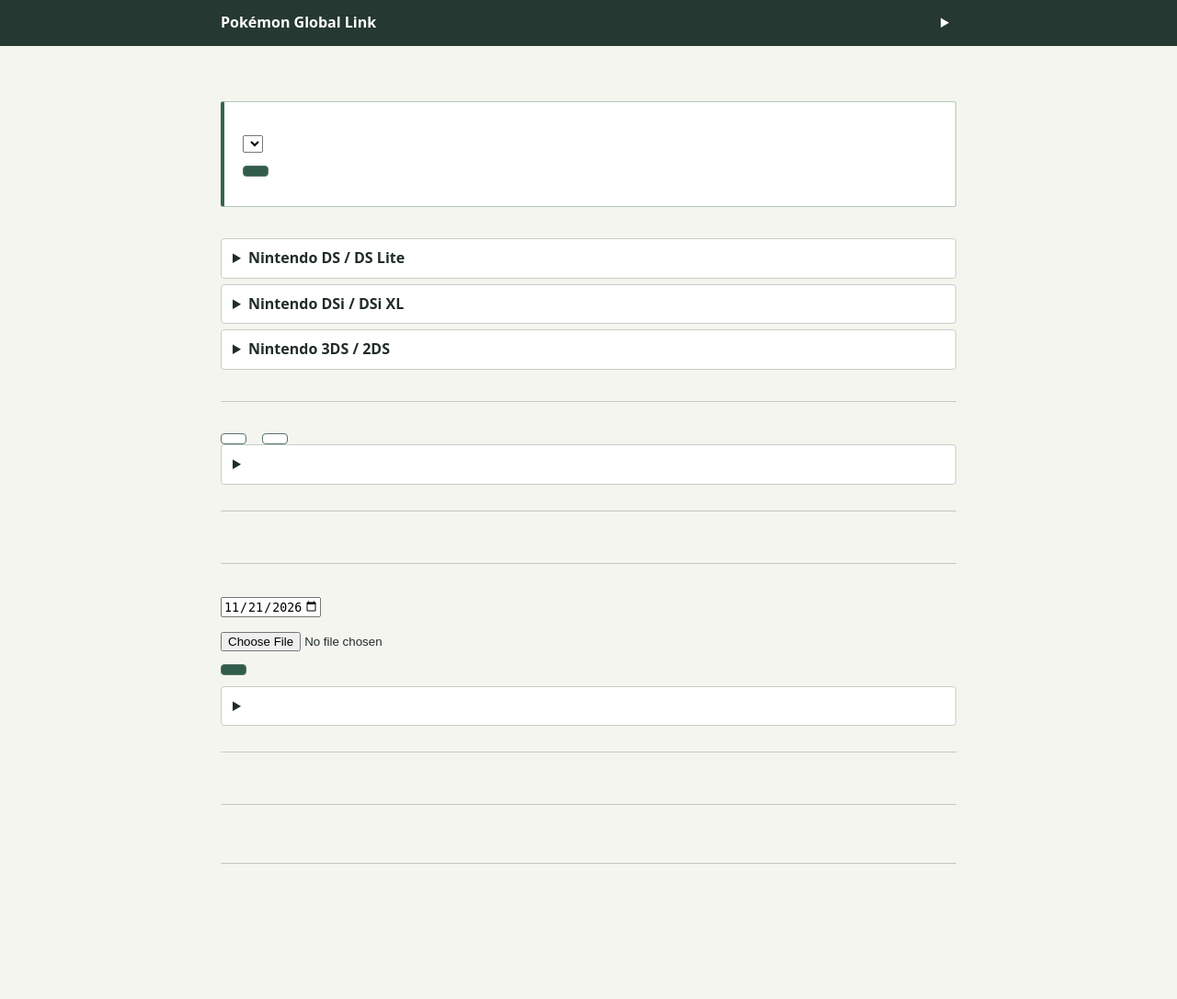
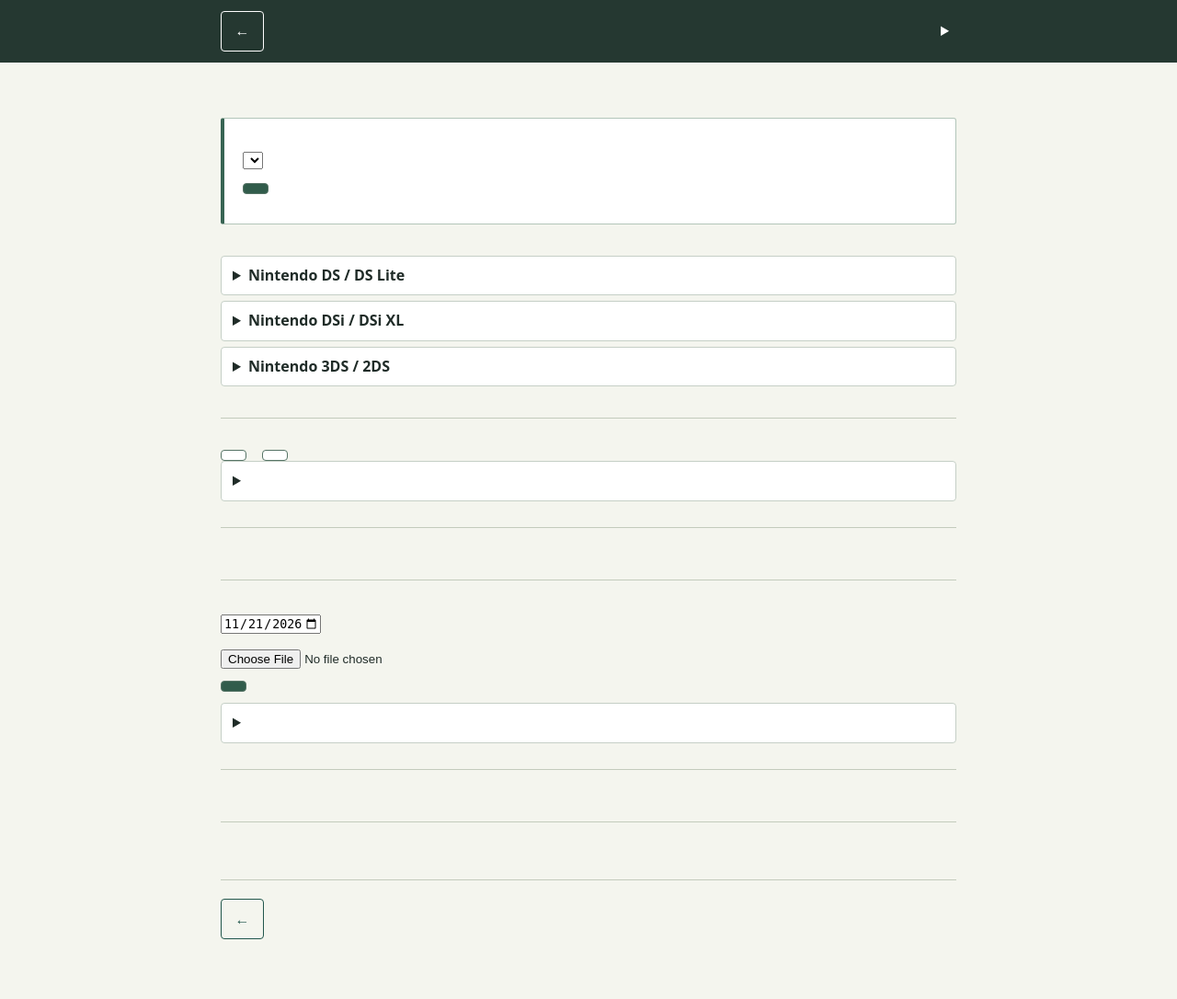
Before and after one commit to goiku/dreamworld-cartridge, a Python web app: template source/web/templates/player_guide.html in a window 1280 px wide. Shown: the whole page at 92% size. Before the commit the page ends 939 px from the top, so only its background shows below. Run offline with Jinja, Linux system fonts and the light colour scheme; the template is opened without the code that fills it, so the values that code supplies are empty.

Commit message:
Give every player guide an explicit localized return-home button

```diff
--- a/source/web/api/server.py
+++ b/source/web/api/server.py
@@ -104,7 +104,7 @@ _LANGUAGE_PAGES = {"/", "/pdw/", "/introduction/", "/profile/", "/register/", "/
 
 def _language_page() -> str:
     source = request.args.get("page") or urlsplit(request.referrer or "").path
-    allowed = _LANGUAGE_PAGES | {"/campaign/japan/tournaments/", "/campaign/queue/"} | {f"/practice/{n}/" for n in range(1,13)}
+    allowed = _LANGUAGE_PAGES | {"/campaign/japan/tournaments/", "/campaign/queue/", "/information/", "/player-guide/pictures/"} | {f"/practice/{n}/" for n in range(1,13)}
     return source if source in allowed else "/"
 
 
--- a/source/web/static/player-guide.css
+++ b/source/web/static/player-guide.css
@@ -27,6 +27,11 @@ body[data-dw-login] { margin: 0; padding: 20px 12px; background: #f4f5ee; }
 .dw-guide :focus-visible, .dw-player-help :focus-visible { outline: 3px solid #b16b03; outline-offset: 3px; }
 .guide-header { background: #253831; color: #fff; padding: 12px max(16px, calc((100% - 800px) / 2)); display: flex; align-items: center; justify-content: space-between; }
 .guide-header > a { color: #fff; font-weight: 700; text-decoration: none; }
+.guide-toolbar { position: sticky; top: 0; z-index: 2; gap: 1rem; }
+.guide-home { display: inline-flex; align-items: center; gap: .4em; box-sizing: border-box; min-height: 44px; padding: .35rem .9rem; border: 1px solid currentColor; border-radius: 4px; font-weight: 650; text-decoration: none; }
+.guide-home:hover, .guide-home:focus-visible { text-decoration: underline; }
+.guide-footer { margin-top: 1.25rem; }
+.guide-toolbar ~ .guide-main section { scroll-margin-top: 5rem; }
 .guide-languages { position: relative; }
 .guide-languages summary, .console-model summary { cursor: pointer; }
 .guide-languages nav { position: absolute; right: 0; width: 155px; padding: 8px; background: #fff; border: 1px solid #b4bdb3; z-index: 1; }
--- /dev/null
+++ b/source/web/templates/guide_home_link.html
@@ -0,0 +1 @@
+<a class="guide-home" href="/"><span aria-hidden="true">←</span> {{ t.back_home }}</a>
--- a/source/web/templates/phone_access.html
+++ b/source/web/templates/phone_access.html
@@ -6,8 +6,8 @@
   <link rel="stylesheet" href="{{ url_for('player_guide.static', filename='player-guide.css') }}">
 </head>
 <body class="dw-guide">
-  <header class="guide-header">
-    <a href="/">Pokémon Global Link</a>
+  <header class="guide-header guide-toolbar">
+    {% include "guide_home_link.html" %}
     <details class="guide-languages"><summary>{{ language_names[lang] }}</summary>
       <nav>{% for code, name in language_names.items() %}<a lang="{{ code }}" href="/languages/{{ code }}/?page=/player-guide/phone/" {% if code == lang %}aria-current="page"{% endif %}>{{ name }}</a>{% endfor %}</nav>
     </details>
@@ -21,6 +21,7 @@
     <section><h2>{{ t.phone_play_title }}</h2><p>{{ t.phone_play }}</p>
       <div class="guide-actions"><a href="/">{{ t.open_login }}</a><a href="/pdw/">{{ t.phone_game }}</a></div>
     </section>
+    <footer class="guide-footer">{% include "guide_home_link.html" %}</footer>
   </main>
 </body>
 </html>
--- a/source/web/templates/picture_guide.html
+++ b/source/web/templates/picture_guide.html
@@ -6,7 +6,10 @@
   <link rel="stylesheet" href="{{ url_for('player_guide.static', filename='player-guide.css') }}">
 </head>
 <body class="dw-guide">
-  <header class="guide-header"><a href="{{ url_for('player_guide.guide') }}#dream">{{ t.title }}</a></header>
+  <header class="guide-header guide-toolbar">
+    {% include "guide_home_link.html" %}
+    <a href="{{ url_for('player_guide.guide') }}#dream">{{ t.title }}</a>
+  </header>
   <main class="guide-main">
     {% if chapter %}
     <a href="{{ url_for('player_guide.picture_guide') }}">← {{ t.pictures.title }}</a>
@@ -25,5 +28,6 @@
     <h1>{{ t.pictures.title }}</h1>
     <ul>{% for key in chapters %}<li><a href="{{ url_for('player_guide.picture_guide', chapter=key, step=1) }}">{{ t.pictures.chapters[key] }}</a></li>{% endfor %}</ul>
     {% endif %}
+    <footer class="guide-footer">{% include "guide_home_link.html" %}</footer>
   </main>
 </body></html>
--- a/source/web/templates/player_guide.html
+++ b/source/web/templates/player_guide.html
@@ -9,8 +9,8 @@
   <script type="module" src="{{ url_for('player_guide.static', filename='tuck-form.mjs') }}"></script>
 </head>
 <body class="dw-guide">
-  <header class="guide-header">
-    <a href="/">Pokémon Global Link</a>
+  <header class="guide-header guide-toolbar">
+    {% include "guide_home_link.html" %}
     <details class="guide-languages">
       <summary>{{ language_names[lang] }}</summary>
       <nav>{% for code, name in language_names.items() %}<a lang="{{ code }}" href="/languages/{{ code }}/?page=/player-guide/" {% if code == lang %}aria-current="page"{% endif %}>{{ name }}</a>{% endfor %}</nav>
@@ -93,6 +93,7 @@
       {% if kind == 'dream' %}<p>{{ gifts.wake_timing }}</p>{% endif %}
       {% endfor %}
     </section>
+    <footer class="guide-footer">{% include "guide_home_link.html" %}</footer>
   </main>
 </body>
 </html>
```
Also changed, not shown: source/web/tests/test_game_guides_news.py (+15 -0 lines), source/manifest.json, source/web/json_data/player_guide.json, 2 other files.
